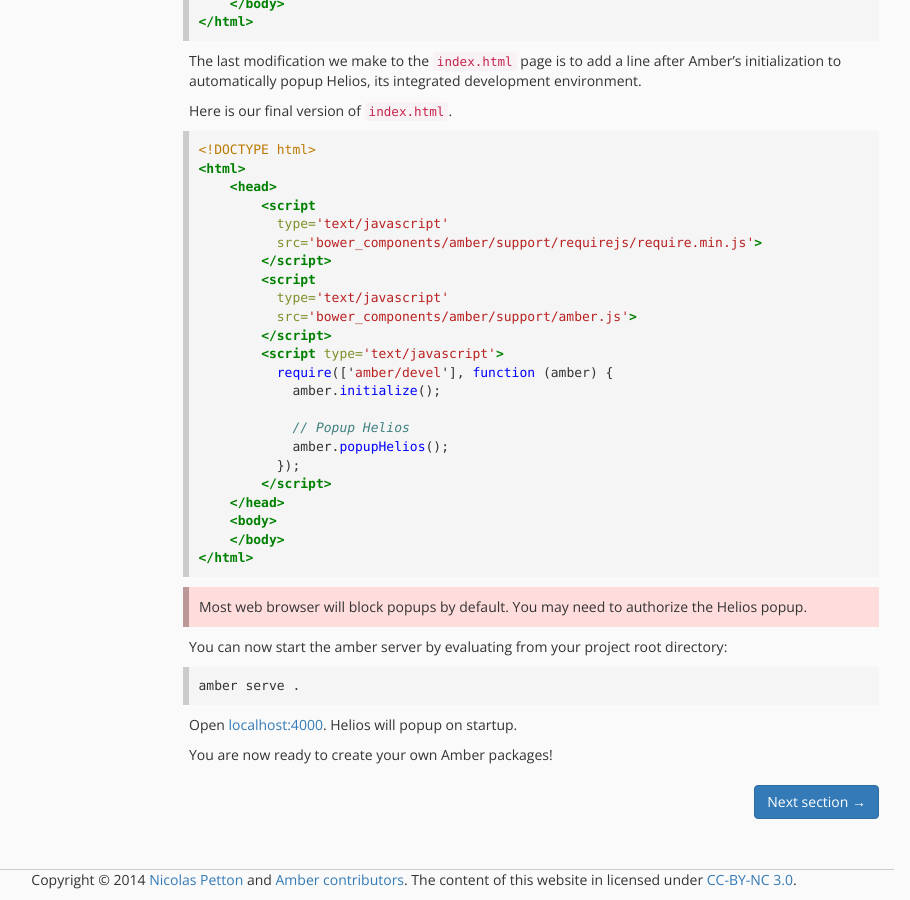
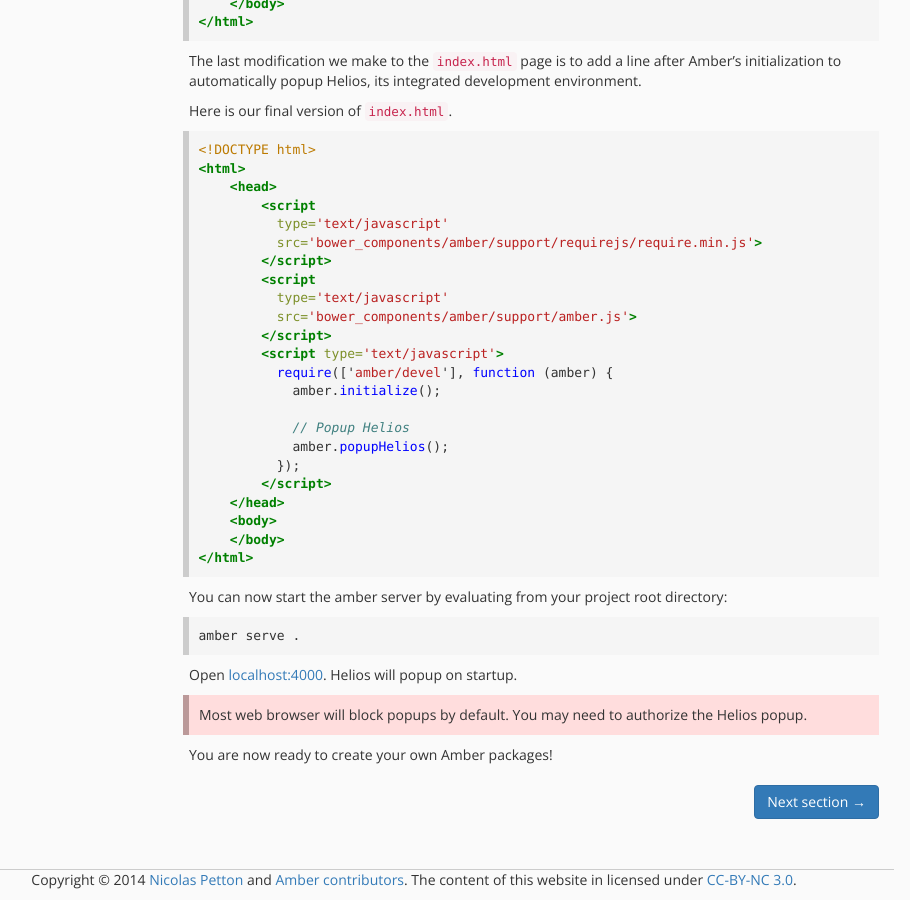
Before and after one commit to amber-smalltalk/amber-documentation, a Jekyll site: the page built from overview/2-loading-amber.md, in a window 1280 px wide and 900 px high, scrolled down 1385 px. Shown: the whole window, without its empty margins (226-1136 px from the left). Built offline with Jekyll 4.4.1, drawn with Linux system fonts in a browser that asks for light colours; nearby versions of some CDN libraries.

Commit message:
Move the warning to the bottom of the page.

```diff
--- a/overview/2-loading-amber.md
+++ b/overview/2-loading-amber.md
@@ -100,12 +100,6 @@ Here is our final version of `index.html`.
 </html>
 {% endhighlight %}
 
-
-<p class="warning">
-Most web browser will block popups by default. You may need to authorize the Helios popup.
-</p>
-
-
 You can now start the amber server by evaluating from your project root directory:
 
 {% highlight sh %}
@@ -114,4 +108,8 @@ amber serve .
 
 Open [localhost:4000](http://localhost:4000). Helios will popup on startup.
 
+<p class="warning">
+Most web browser will block popups by default. You may need to authorize the Helios popup.
+</p>
+
 You are now ready to create your own Amber packages!
```
